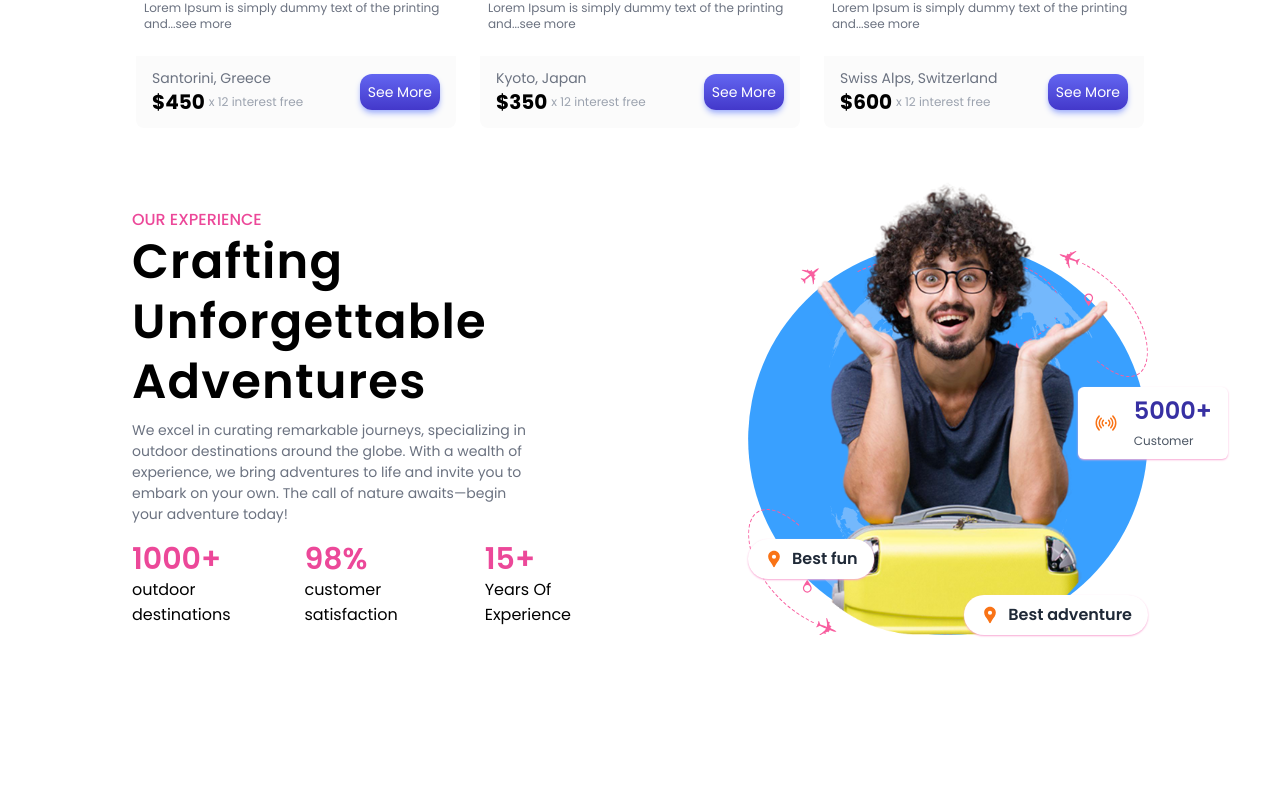
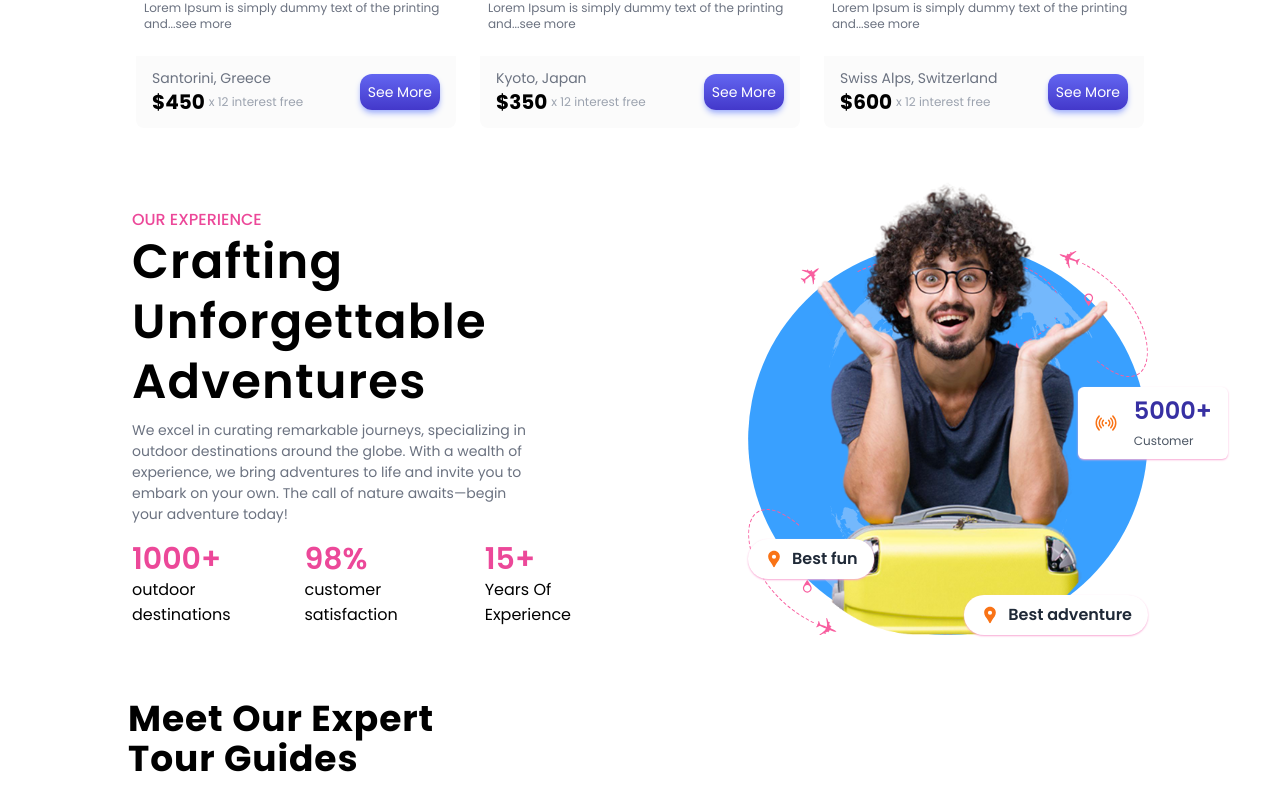
Before and after one commit to Farindra968/Travel-Vlog, a Next.js app: page / in a window 1280 px wide. Shown: the part 2872-3683 px from the top of the page. Before the commit the page ends 3539 px from the top, so only its background shows below. Built offline with nearby package versions, Linux system fonts and the light colour scheme.

Commit message:
Add HeroSection4 component to enhance homepage layout

```diff
--- a/src/app/page.js
+++ b/src/app/page.js
@@ -6,6 +6,7 @@ import HeroSection2 from "@/components/home/HeroSection2";
 import ProductSlider from "@/components/home/ProductSlider";
 import ProductSection from "@/components/home/ProductSection";
 import HeroSection3 from "@/components/home/HeroSection3";
+import HeroSection4 from "@/components/home/HeroSection4";
 
 export default function Home() {
   return (
@@ -29,6 +30,9 @@ export default function Home() {
       <div className="md:py-6 relative">
         <HeroSection2 />
       </div>
+      <div className="md:py-6 relative">
+        <HeroSection4 />
+      </div>
     </section>
   );
 }
--- /dev/null
+++ b/src/components/home/HeroSection4.jsx
@@ -0,0 +1,14 @@
+import React from 'react'
+
+const HeroSection4 = () => {
+  return (
+    <section className='max-w-screen-lg mx-auto grid grid-cols-3 gap-4'>
+      <div>
+      <h1 className='font-poppins-bold text-4xl leading-10 tracking-normal md:tracking-wide dark:text-gray-200 py-2'>Meet Our Expert Tour Guides</h1>
+          </div>
+          <div className='col-span-2'></div>
+    </section>
+  )
+}
+
+export default HeroSection4
```
